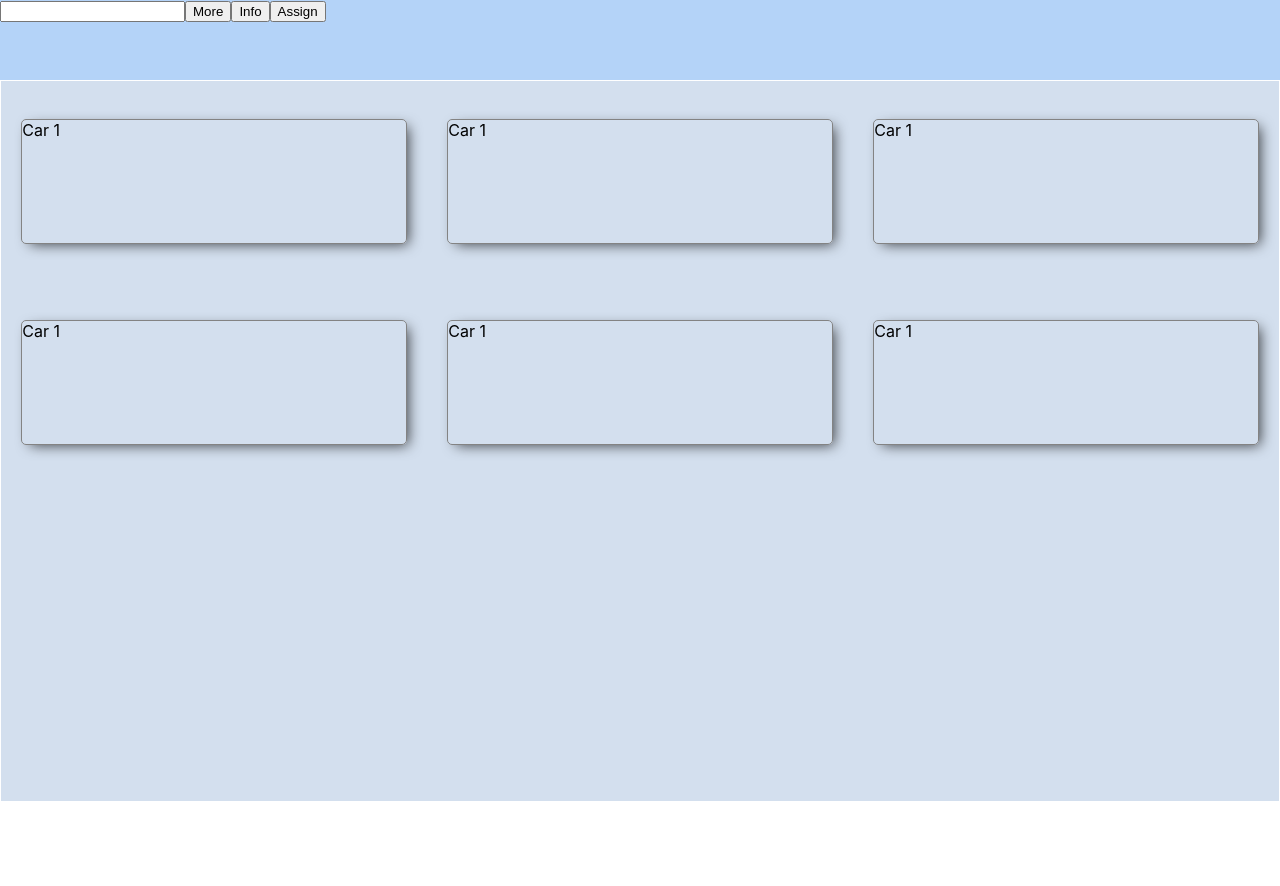
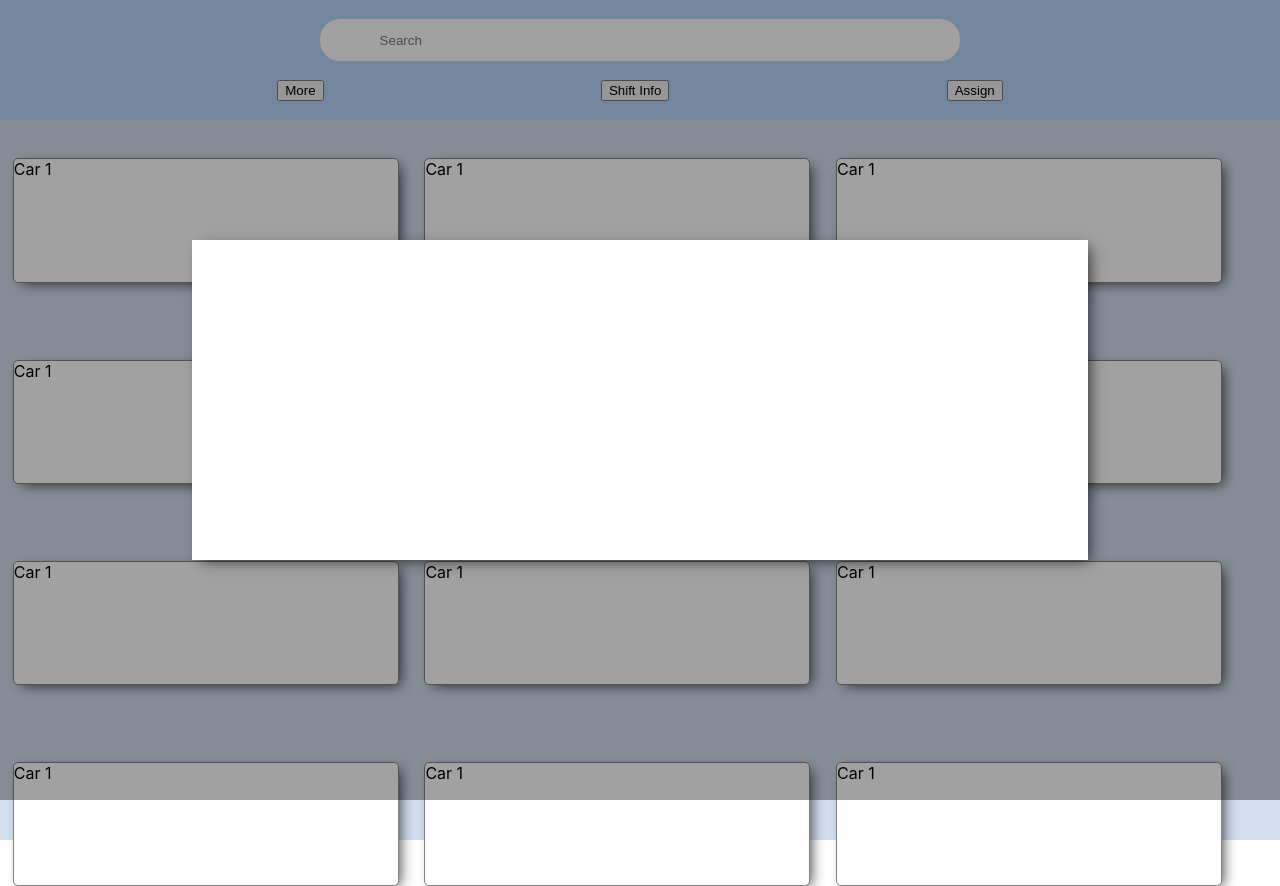
Before and after one commit to matt-teran/vehicle-manager, a React (Create React App) app: page / in a window 1280 px wide. Before the commit the page ends 802 px from the top, so only its background shows below. Built offline with nearby package versions, Linux system fonts and the light colour scheme.

Commit message:
Added basic modal and improved styling

```diff
--- a/src/components/Car/Car.module.css
+++ b/src/components/Car/Car.module.css
@@ -2,6 +2,7 @@
     box-shadow: 5px 4px 14px -4px rgba(0,0,0,0.75);
     border: 1px solid #838383;
     border-radius: 5px;
+    background-color: white;
     width: 30%;
     height: 17%;
     margin: 3% 1%;
--- a/src/components/Cars/Cars.js
+++ b/src/components/Cars/Cars.js
@@ -12,6 +12,12 @@ const cars = () => (
         <Car/>
         <Car/>
         <Car/>
+        <Car/>
+        <Car/>
+        <Car/>
+        <Car/>
+        <Car/>
+        <Car/>
     </div>
 )
 
--- a/src/components/Cars/Cars.module.css
+++ b/src/components/Cars/Cars.module.css
@@ -1,9 +1,7 @@
 .Cars {
     display: flex;
     flex-wrap: wrap;
-    justify-content: space-around;
     align-content: flex-start;
     height: 90vh;
-    margin: 1px 1px;
     background-color: #D3DFEE;
 }
--- a/src/components/Toolbar/Toolbar.js
+++ b/src/components/Toolbar/Toolbar.js
@@ -8,9 +8,11 @@ import classes from './Toolbar.module.css';
 const toolbar = () => (
     <div className={classes.Toolbar}>
         <Search />
-        <Button text='More'/>
-        <Button text='Info'/>
-        <Button text='Assign'/>
+        <div className={classes.Buttons}>
+            <Button text='More'/>
+            <Button text='Shift Info'/>
+            <Button text='Assign'/>
+        </div>
     </div>
 )
 
--- a/src/components/Toolbar/Toolbar.module.css
+++ b/src/components/Toolbar/Toolbar.module.css
@@ -1,4 +1,13 @@
 .Toolbar {
-    height: 10vh;
+    display: flex;
+    flex-direction: column;
+    align-items: center;
+    justify-content: space-evenly;
+    height: 15vh;
     background-color: #B4D3F8;
 }
+.Buttons {
+    display: flex;
+    justify-content: space-evenly;
+    width: 100%
+}
--- /dev/null
+++ b/src/components/UI/Modal/Modal.js
@@ -0,0 +1,13 @@
+import React from 'react';
+
+import classes from './Modal.module.css';
+
+const modal = (props) => (
+    <div className={classes.Background}>
+        <div className={classes.Modal}>
+            {props.children}
+        </div>
+    </div>
+)
+
+export default modal;
--- /dev/null
+++ b/src/components/UI/Modal/Modal.module.css
@@ -0,0 +1,20 @@
+.Modal {
+    display: flex;
+    position: fixed;
+    justify-content: center;
+    align-items: center;
+    box-shadow: 5px 4px 14px -4px rgba(0,0,0,0.75);
+    height: 40vh;
+    width: 70vw;
+    background-color: white;
+}
+.Background {
+    display: flex;
+    position: fixed;
+    justify-content: center;
+    align-items: center;
+    z-index: 50;
+    height: 100vh;
+    width: 100vw;
+    background-color: #0000005e;
+}
--- a/src/components/UI/Search/Search.js
+++ b/src/components/UI/Search/Search.js
@@ -1,7 +1,10 @@
 import React from 'react';
+import classes from './Search.module.css';
 
 const search = () => (
-    <input type='text' />
+    <div className={classes.SearchContainer}>
+        <input className={classes.Search} type='text' placeholder="Search"/>
+    </div>
 )
 
 export default search;
--- a/src/components/UI/Search/Search.module.css
+++ b/src/components/UI/Search/Search.module.css
@@ -0,0 +1,13 @@
+.SearchContainer {
+    display: flex;
+    align-items: center;
+    background-color: white;
+    width: 50%;
+    height: 35%;
+    border-radius: 20px;
+}
+.Search {
+    border: none;
+    outline-width: 0;
+    margin-left: 9%;
+}
--- a/src/containers/VehicleManager/VehicleManager.js
+++ b/src/containers/VehicleManager/VehicleManager.js
@@ -4,11 +4,13 @@ import Aux from '../../hoc/Aux/Aux';
 
 import Toolbar from '../../components/Toolbar/Toolbar';
 import Cars from '../../components/Cars/Cars';
+import Modal from '../../components/UI/Modal/Modal';
 
 class VehicleManager extends Component{
     render(){
         return (
             <Aux>
+                <Modal/>
                 <Toolbar/>
                 <Cars/>
             </Aux>
```
